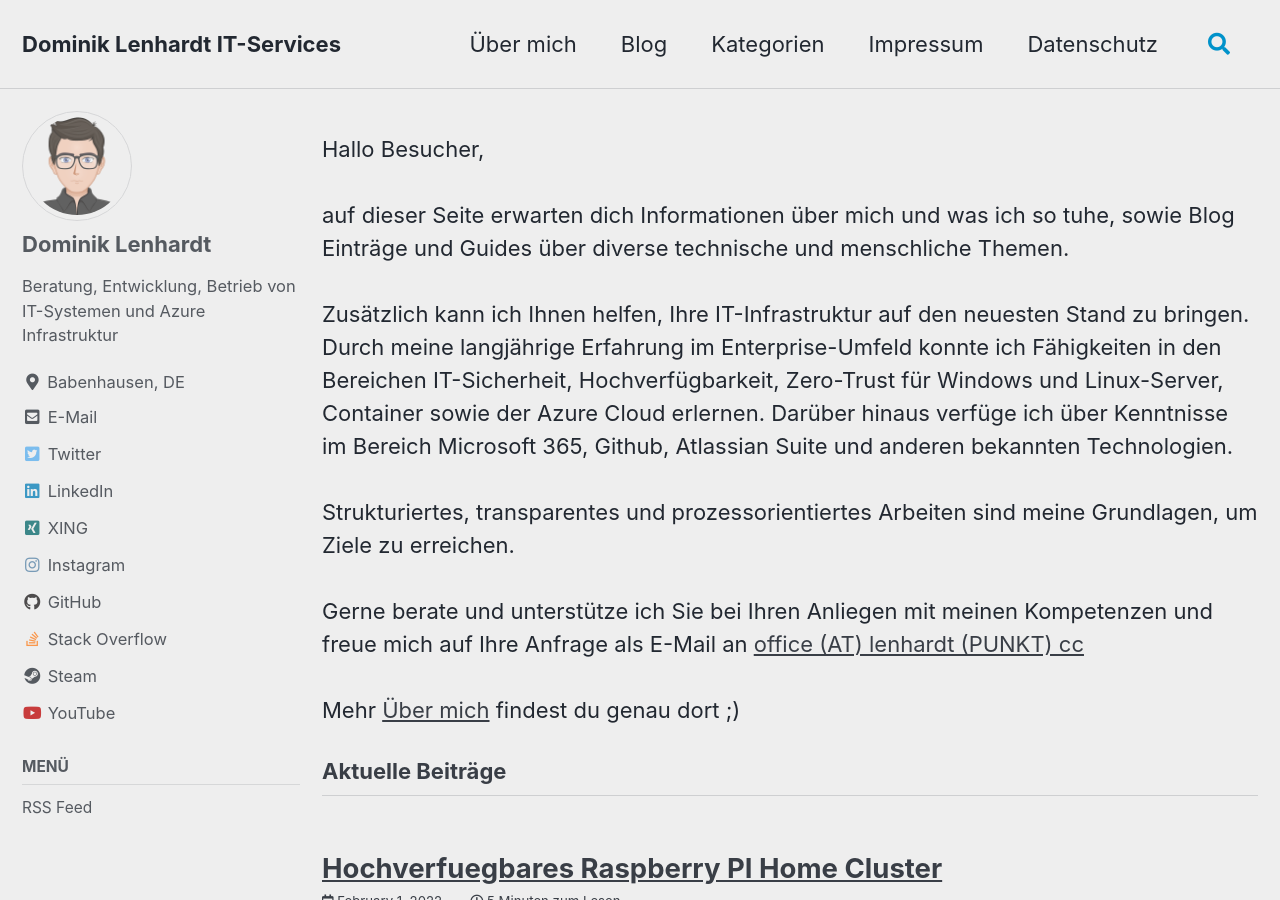
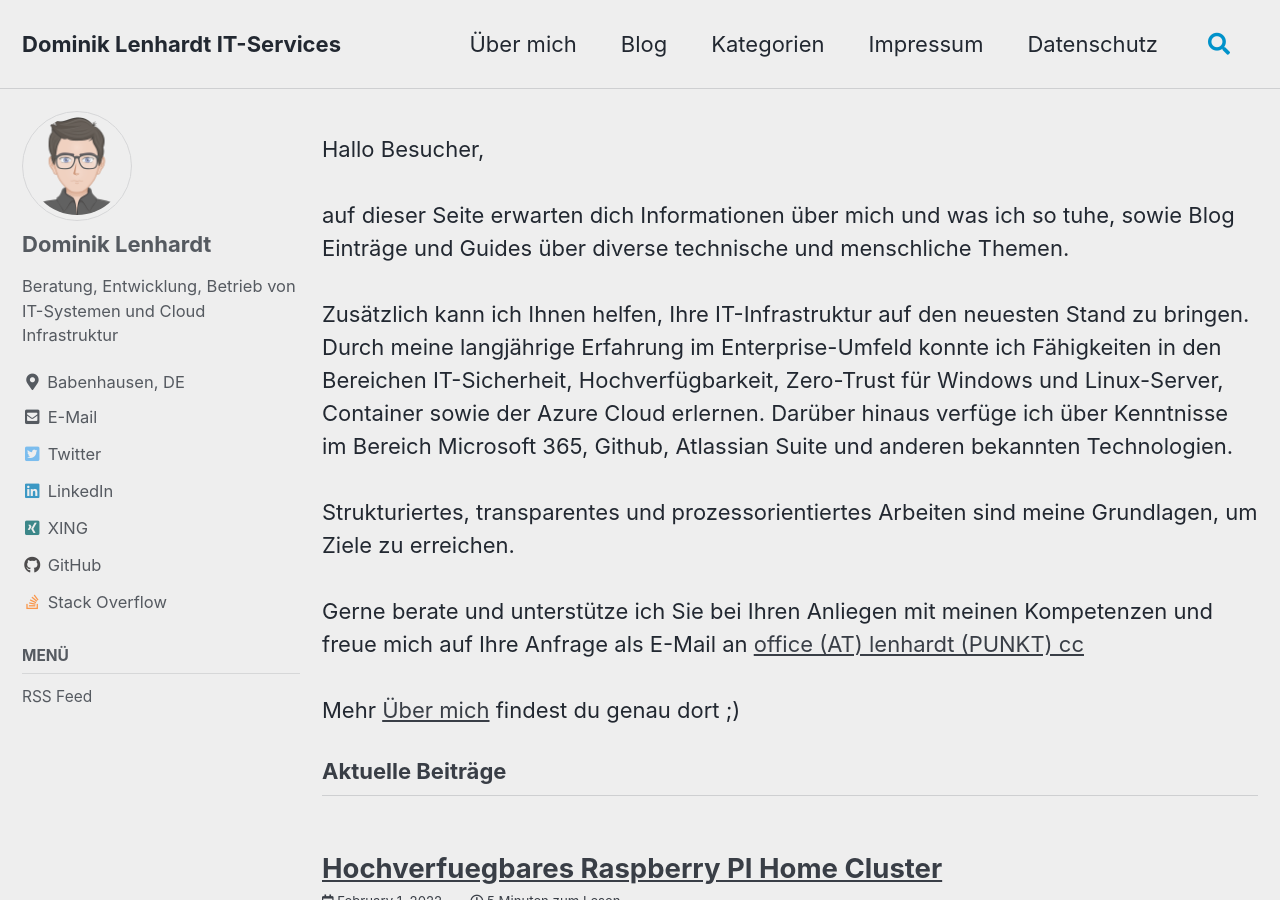
Before and after one commit to OnkelDom/onkeldom-old.github.io, a Jekyll site: the page built from index.html, in a window 1280 px wide and 900 px high. Built offline with Jekyll 4.4.1, drawn with Linux system fonts in a browser that asks for light colours; cached includes are drawn as plain includes; the list of posts is cut into pages by our own code.

Commit message:
modify about

```diff
--- a/_config.yml
+++ b/_config.yml
@@ -104,16 +104,16 @@ analytics:
 author:
   name             : "Dominik Lenhardt"
   avatar           : "/assets/images/onkeldom_avatar.png" # path of avatar image, e.g. "/assets/images/bio-photo.jpg"
-  bio              : "Beratung, Entwicklung, Betrieb von IT-Systemen und Azure Infrastruktur"
+  bio              : "Beratung, Entwicklung, Betrieb von IT-Systemen und Cloud Infrastruktur"
   location         : "Babenhausen, DE"
   email            : "dominik@lenhardt.cc"
   twitter          : "OnkelDominik"
   xing             : "Dominik_Lenhardt"
   linkedin         : "dominik-lenhardt-086645226"
   github           : "OnkelDom"
-  steam            : "" # onkeldom
-  youtube          : "" # d3mka
-  instagram        : "" #onkeldominik
+  #steam            : "onkeldom"
+  #youtube          : "d3mka"
+  #instagram        : "onkeldominik"
   stackoverflow    : "17848024/dominik-lenhardt"
   links: {}
     # - label: "Website"
```
